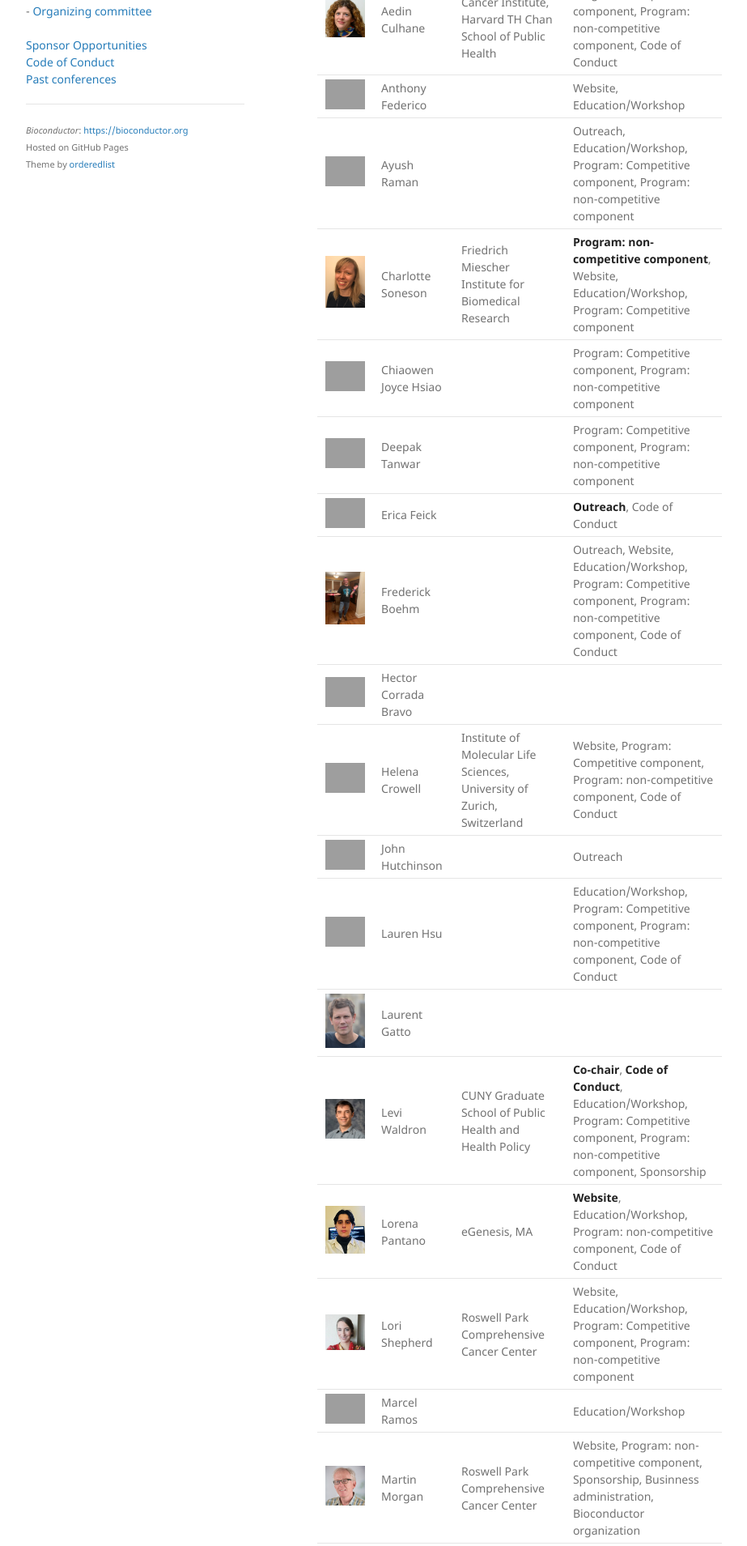
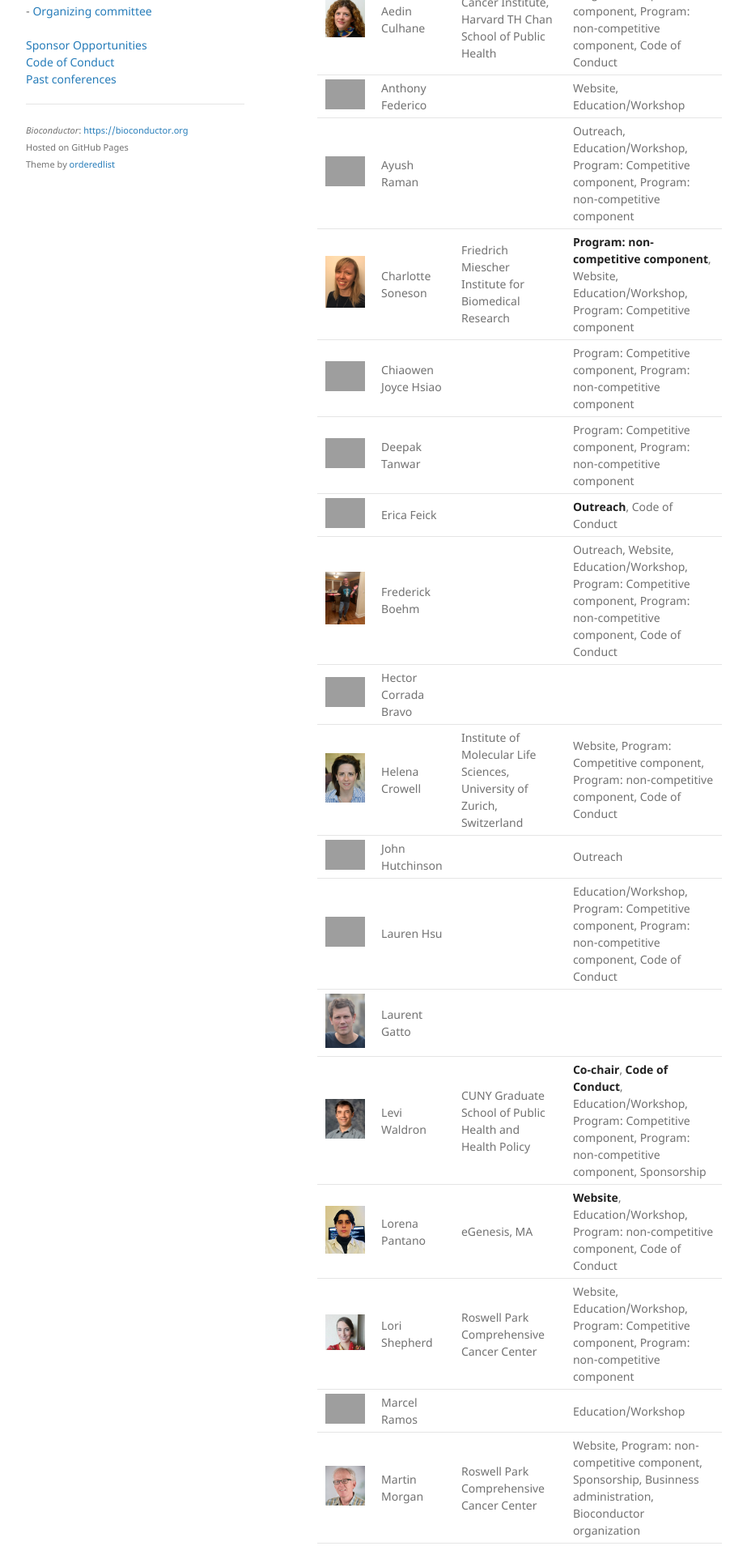
Before and after one commit to Bioconductor/BioC2020, a Jekyll site: the page built from docs/organizers.md, in a window 1280 px wide. Shown: the part 425-2334 px from the top of the page at 81% size, without its empty margins (178-1101 px from the left). Built offline with Jekyll 4.4.1, drawn with Linux system fonts in a browser that asks for light colours; grey boxes are pictures that could not be loaded.

```diff
--- a/docs/organizers.md
+++ b/docs/organizers.md
@@ -20,7 +20,7 @@
 | <img src="images/240px-Missing_avatar.svg.png" width="250"/> | Erica Feick             |                                                                         | **Outreach**, Code of Conduct                                                                                                          |
 | <img src="images/FrederickBoehm.jpeg" width="250"/> | Frederick Boehm         |                                                                         | Outreach, Website, Education/Workshop, Program: Competitive component, Program: non-competitive component, Code of Conduct             |
 | <img src="images/240px-Missing_avatar.svg.png" width="250"/> | Hector Corrada Bravo    |                                                                         |                                                                                                                                        |
-| <img src="images/240px-Missing_avatar.svg.png" width="250"/> | Helena Crowell          | Institute of Molecular Life Sciences, University of Zurich, Switzerland | Website, Program: Competitive component, Program: non-competitive component, Code of Conduct                                           |
+| <img src="images/HelenaCrowell.jpg" width="250"/> | Helena Crowell          | Institute of Molecular Life Sciences, University of Zurich, Switzerland | Website, Program: Competitive component, Program: non-competitive component, Code of Conduct                                           |
 | <img src="images/240px-Missing_avatar.svg.png" width="250"/> | John Hutchinson         |                                                                         | Outreach                                                                                                                               |
 | <img src="images/240px-Missing_avatar.svg.png" width="250"/> | Lauren Hsu              |                                                                         | Education/Workshop, Program: Competitive component, Program: non-competitive component, Code of Conduct                                |
 | <img src="images/Laurent.jpg" width="250"/>                  | Laurent Gatto           |                                                                         |                                                                                                                                        |
```
Also changed, not shown: docs/images/HelenaCrowell.jpg (added).
